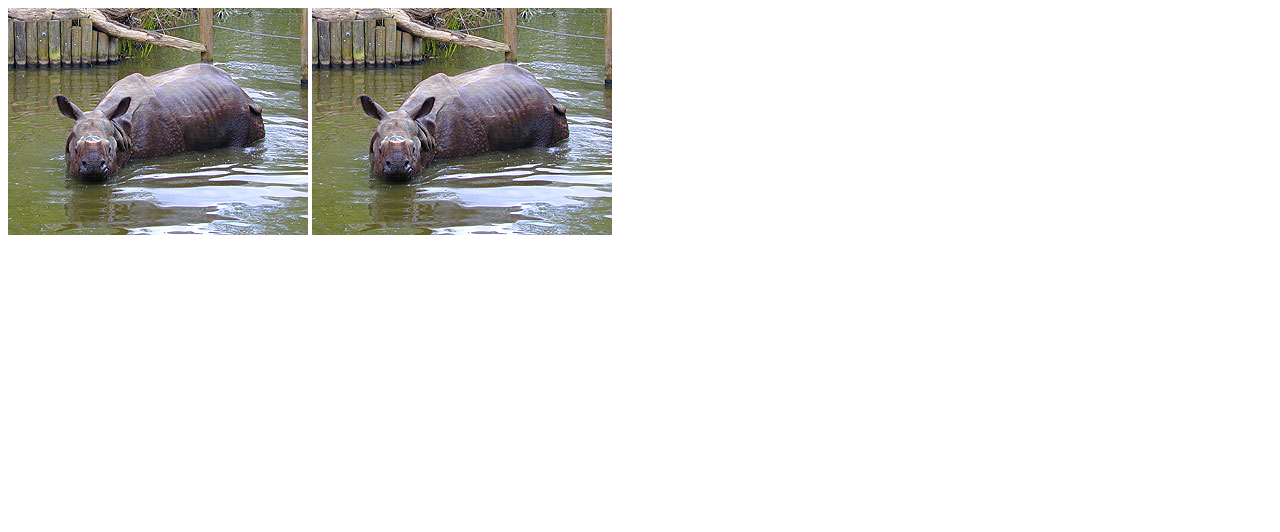
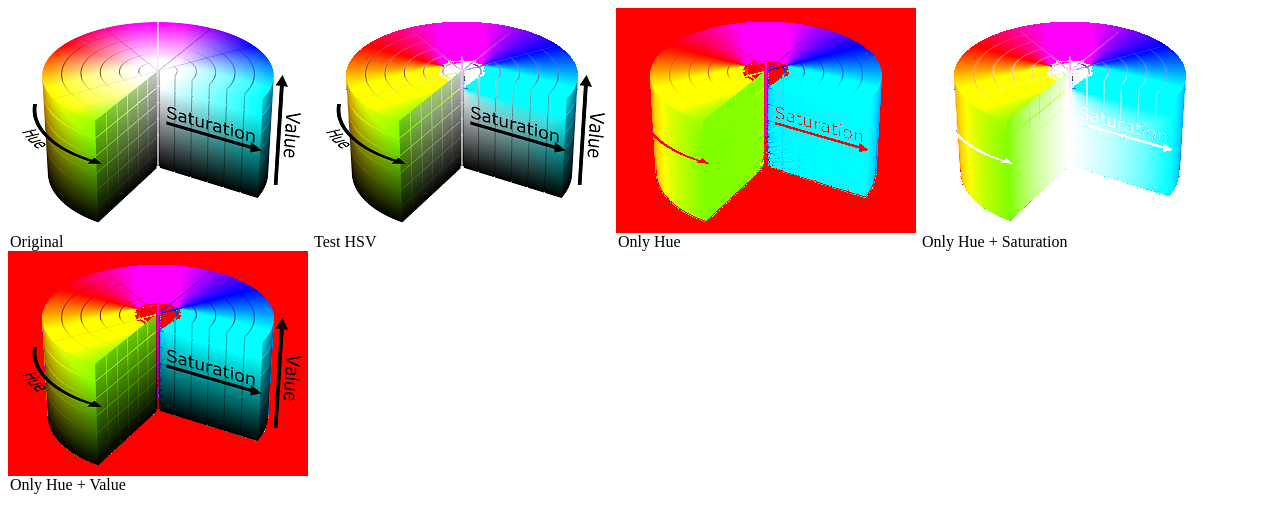
Before and after one commit to remmel/image-processing-js, a website: page index.html in a window 1280 px wide. Drawn offline with Linux system fonts and the light colour scheme.

Commit message:
Check HSV

```diff
--- a/index.html
+++ b/index.html
@@ -1,5 +1,32 @@
+<style>
+    .block {
+        display: inline-block;
+    }
+</style>
 
-<canvas id="original" width="300" height="227"></canvas>
-<canvas id="generate" width="300" height="227"></canvas>
+<div class="block">
+    <canvas id="original"></canvas>
+    <legend>Original</legend>
+</div>
+
+<div class="block">
+    <canvas id="test-hsv"></canvas>
+    <legend>Test HSV</legend>
+</div>
+
+<div class="block">
+    <canvas id="only-hue"></canvas>
+    <legend>Only Hue</legend>
+</div>
+
+<div class="block">
+    <canvas id="only-hue-saturation"></canvas>
+    <legend>Only Hue + Saturation</legend>
+</div>
+
+<div class="block">
+    <canvas id="only-hue-value"></canvas>
+    <legend>Only Hue + Value</legend>
+</div>
 
 <script type="text/javascript" src="script.js"></script>
--- a/script.js
+++ b/script.js
@@ -1,7 +1,22 @@
 var img = new Image();
-img.src = 'rhino.jpg';
+// img.src = 'rhino.jpg';
+img.src = 'HSV_color_solid_cylinder.png';
 var canvasOriginal = document.getElementById('original');
 var ctxOriginal = canvasOriginal.getContext('2d');
+
+img.onload = function () {
+    canvasOriginal.width = img.width;
+    canvasOriginal.height = img.height;
+    ctxOriginal.drawImage(img, 0, 0);
+    img.style.display = 'none';
+
+    generateImage(canvasOriginal, document.getElementById('test-hsv'), fnHSVTest);
+    generateImage(canvasOriginal, document.getElementById('only-hue'), fnHSVKeepHue);
+    generateImage(canvasOriginal, document.getElementById('only-hue-saturation'), fnHSVKeepHueSaturation);
+    generateImage(canvasOriginal, document.getElementById('only-hue-value'), fnHSVKeepHueValue);
+};
+
+//todo handle alpha + loop to get pixel color + understand why center is red instead of white
 
 ImageData.prototype.setRgba = function (x, y, rgba) {
     var index = 4 * (x + y * this.width);
@@ -24,34 +39,131 @@ ImageData.prototype.getRgba = function (x, y) {
 
 
 function fnCopy(rgba) {
-    var r = rgba.r, g = rgba.g, b = rgba.b, a = rgba.a;
-    return {r: r, g: g, b: b, a: a}
-    //return rgba
+    return rgba
 }
 
 
 function fnKeepRed(rgba) {
-    return {r: rgba.r, g: rgba.r, b: rgba.r, a: rgba.a}
+    var r = rgba.r, g = rgba.r, b = rgba.r, a = rgba.a;
+    return {r,g,b,a};
+}
+
+function fnHSVTest(rgba) {
+    var hsvl = rgb2hsvl(rgba);
+    var rgba2 = hsl2rgb(hsvl);
+    return rgba2;
+}
+
+function fnHSVKeepHueGrayscale(rgba) {
+    var hsvl = rgb2hsvl(rgba);
+    var hue = hsvl.h* 255;
+    return {r:hue, g: hue, b: hue,a: 255};
+}
+
+function fnHSVKeepHue(rgba) {
+    var hsvl = rgb2hsvl(rgba);
+    hsvl.s=1;
+    hsvl.v=1;
+    return hsl2rgb(hsvl);
+}
+
+function fnHSVKeepHueSaturation(rgba) {
+    var hsvl = rgb2hsvl(rgba);
+    hsvl.v=1;
+    var rgba2 = hsl2rgb(hsvl);
+    return rgba2;
+}
+
+function fnHSVKeepHueValue(rgba) {
+    var hsvl = rgb2hsvl(rgba);
+    hsvl.s=1;
+    var rgba2 = hsl2rgb(hsvl);
+    return rgba2;
 }
 
 
 function fnRandom(rgba) {
-    var r = Math.floor(Math.random() * 256)
-    var g = Math.floor(Math.random() * 256)
-    var b = Math.floor(Math.random() * 256)
+    var r = Math.floor(Math.random() * 256);
+    var g = Math.floor(Math.random() * 256);
+    var b = Math.floor(Math.random() * 256);
     var a = 255;
-    return {r: r, g: g, b: b, a: a}
+    return {r,g,b,a};
+}
+
+function rgb2hsvl(rgba) { //http://www.easyrgb.com/en/math.php
+    //R, G and B input range = 0 ÷ 255
+    //H, S and L output range = 0 ÷ 1.0
+
+    var r = (rgba.r / 255);
+    var g = (rgba.g / 255);
+    var b = (rgba.b / 255);
+
+    var min = Math.min(r, g, b); //Min value of RGB
+    var max = Math.max(r, g, b); //Max value of RGB
+    var delta = max - min; //Delta RGB value
+
+    var l = (max + min) / 2;
+    var v = max;
+
+    var h = 0;
+    var s = 0;
+
+    if (delta !== 0.0) { //Not gray, chroma
+        if (l < 0.5) s = delta / (max + min);
+        else s = delta / (2 - max - min);
+
+        var deltaR = (((max - r) / 6) + (delta / 2)) / delta;
+        var deltaG = (((max - g) / 6) + (delta / 2)) / delta;
+        var deltaB = (((max - b) / 6) + (delta / 2)) / delta;
+
+        if (r === max) h = deltaB - deltaG;
+        else if (g === max) h = (1 / 3) + deltaR - deltaB;
+        else if (b === max) h = (2 / 3) + deltaG - deltaR;
+
+        if (h < 0) h += 1;
+        if (h > 1) h -= 1;
+    }
+
+    return {h,s,v,l};
+}
+
+function hsl2rgb(hsvl) {
+    var h = hsvl.h, s = hsvl.s, v = hsvl.v, l = hsvl.l;
+
+    var r = v*255, g = v*255, b=v*255, a=255;
+
+    if ( s !== 0.0 ) {
+        var_h = h * 6
+        if ( var_h == 6 ) var_h = 0      //H must be < 1
+        var_i = Math.floor( var_h )             //Or ... var_i = floor( var_h )
+        var_1 = v * ( 1 - s )
+        var_2 = v * ( 1 - s * ( var_h - var_i ) )
+        var_3 = v * ( 1 - s * ( 1 - ( var_h - var_i ) ) )
+
+        if      ( var_i == 0 ) { var_r = v     ; var_g = var_3 ; var_b = var_1 }
+        else if ( var_i == 1 ) { var_r = var_2 ; var_g = v     ; var_b = var_1 }
+        else if ( var_i == 2 ) { var_r = var_1 ; var_g = v     ; var_b = var_3 }
+        else if ( var_i == 3 ) { var_r = var_1 ; var_g = var_2 ; var_b = v     }
+        else if ( var_i == 4 ) { var_r = var_3 ; var_g = var_1 ; var_b = v     }
+        else                   { var_r = v     ; var_g = var_1 ; var_b = var_2 }
+
+        r = var_r * 255;
+        g = var_g * 255;
+        b = var_b * 255;
+    }
+    return {r,g,b,a}
 }
 
 
-function generateImage(fn) {
-    var canvasGenerate = document.getElementById('generate');
-    var ctxGenerate = canvasGenerate.getContext('2d');
-    var w = canvasGenerate.width;
-    var h = canvasGenerate.height;
-    ctxGenerate.clearRect(0, 0, w, h);
-    var imgData2 = ctxGenerate.getImageData(0, 0, w, h);
-    var imgDataOriginal = ctxOriginal.getImageData(0, 0, w, h);
+function generateImage(canvasOriginal, canvasGenerate, fn) {
+    var w = canvasOriginal.width;
+    var h = canvasOriginal.height;
+    canvasGenerate.width = w;
+    canvasGenerate.height = h;
+
+    // w = h = 5;
+    var imgData2 = canvasGenerate.getContext('2d').getImageData(0, 0, w, h);
+    var imgDataOriginal = canvasOriginal.getContext('2d').getImageData(0, 0, w, h);
 
     for (var x = 0; x < w; x++) {
         for (var y = 0; y < h; y++) {
@@ -60,11 +172,5 @@ function generateImage(fn) {
             imgData2.setRgba(x,y,rgba2);
         }
     }
-    ctxGenerate.putImageData(imgData2, 0, 0);
+    canvasGenerate.getContext('2d').putImageData(imgData2, 0, 0);
 }
-
-img.onload = function () {
-    ctxOriginal.drawImage(img, 0, 0);
-    img.style.display = 'none';
-    generateImage(fnCopy);
-};
```
Also changed, not shown: HSV_color_solid_cylinder.jpg (added), HSV_color_solid_cylinder.png (added), HSV_color_solid_cylinder_original.png (added).
